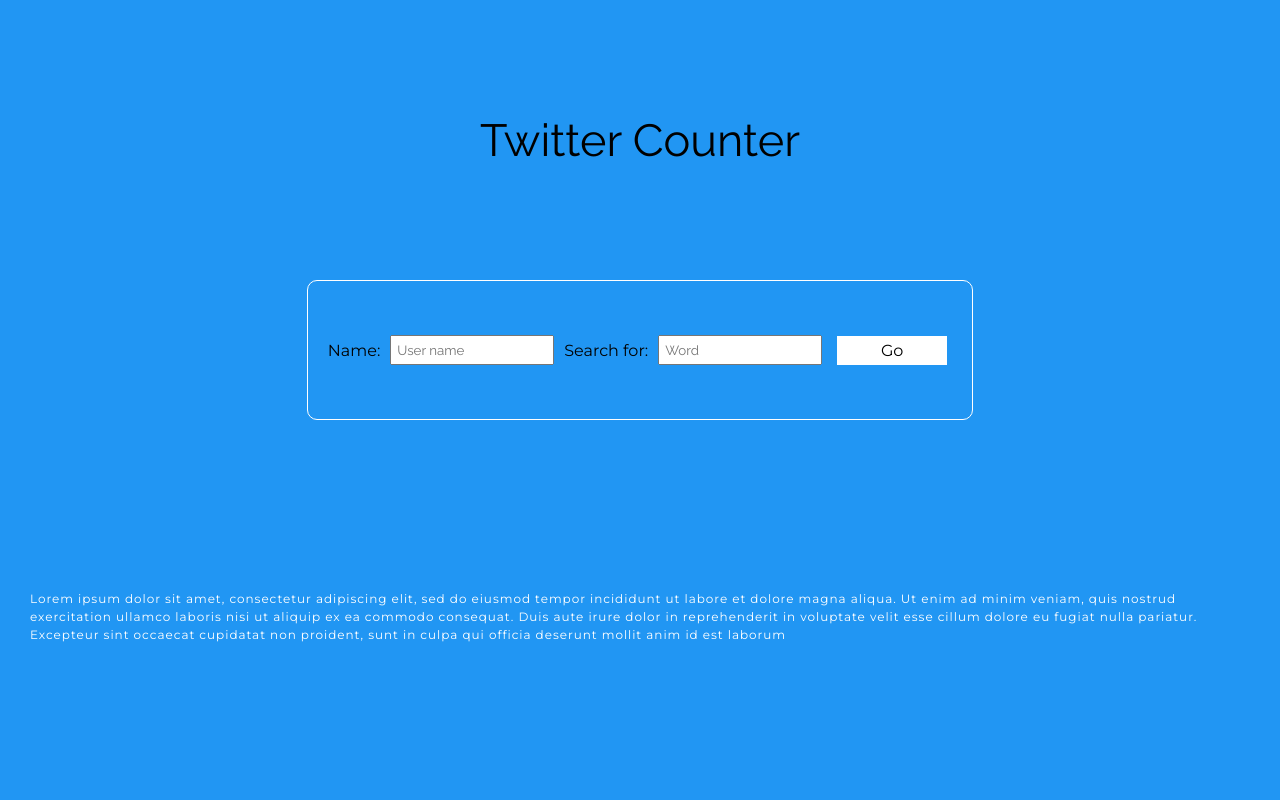
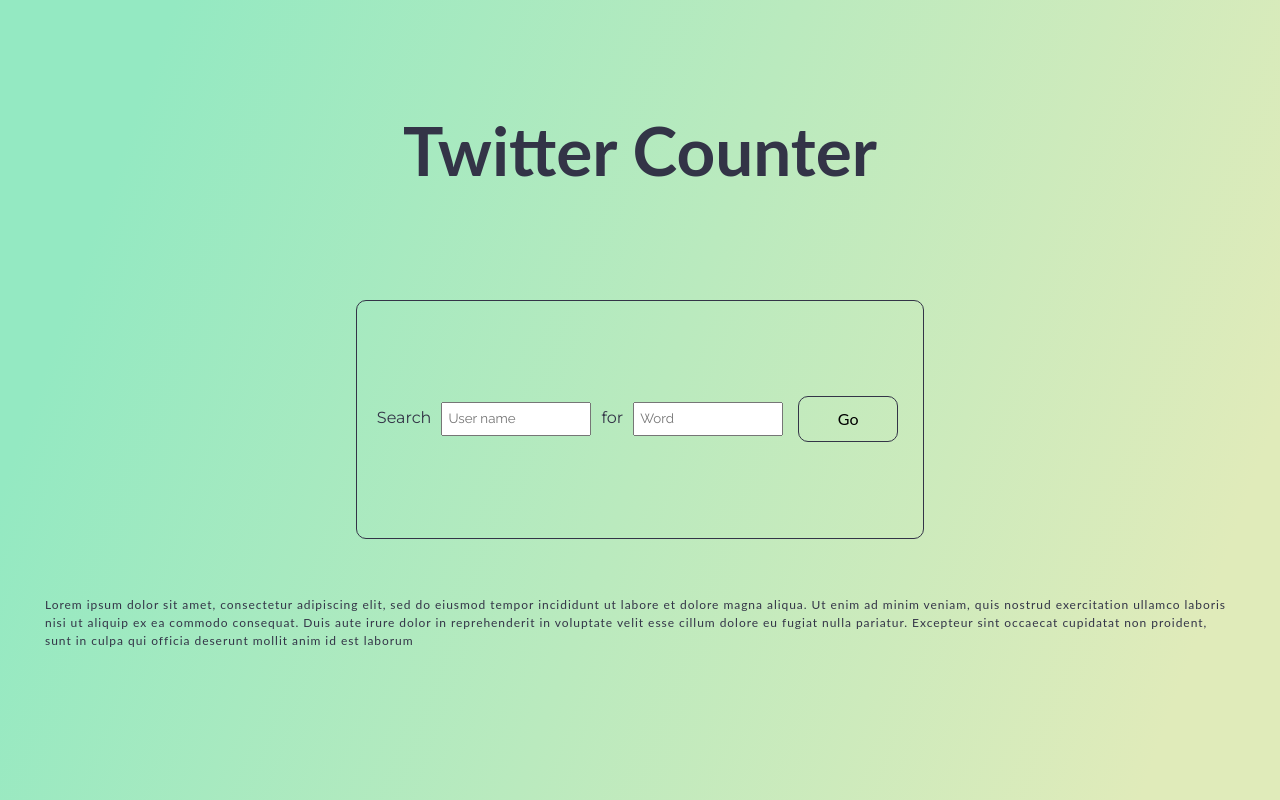
Before and after one commit to JacekDwojakPL/tweets, a Flask app: page / in a window 1280 px wide. Run offline with Flask 2, Linux system fonts and the light colour scheme.

Commit message:
CSS update

```diff
--- a/public/static/css/styles.css
+++ b/public/static/css/styles.css
@@ -1,11 +1,31 @@
 @import url("https://fonts.googleapis.com/css?family=Montserrat|Raleway");
+
+* {
+  font-family: "Lato", Helvetica, sans-serif;
+  color: #333447;
+  line-height: 1.5;
+  box-sizing: border-box;
+}
 
 html,
 body,
 #app,
 .application {
   height: 100%;
+  width: 100%;
   margin: 0;
+  padding: 0;
+  left: 0;
+  top: 0;
+  font-size: 100%;
+}
+
+body {
+  background-image: linear-gradient(
+    109.6deg,
+    rgba(148, 233, 194, 1) 11.2%,
+    rgba(224, 235, 186, 1) 91.1%
+  );
 }
 
 input[type="text"] {
@@ -13,6 +33,13 @@ input[type="text"] {
   margin: 5px;
   font-family: "Raleway", sans-serif;
   width: 150px;
+}
+
+.landing {
+  display: grid;
+  grid-template-rows: 35% 35% 30%;
+  height: 100%;
+  padding: 15px;
 }
 
 .landing-div {
@@ -26,6 +53,7 @@ input[type="text"] {
   display: flex;
   justify-content: center;
   align-items: center;
+  text-align: center;
   font-family: "Raleway", sans-serif;
   font-size: 45px;
 }
@@ -42,19 +70,19 @@ input[type="text"] {
 
 .search-div {
   display: grid;
-  grid-template-rows: 50% 50%;
   justify-content: center;
+  grid-template-rows: 100%;
+  padding: 15px;
 }
 
 .search-box {
-  display: flex;
-  justify-content: center;
+  display: grid;
   align-items: center;
   border-style: solid;
-  border-color: white;
   border-width: 1px;
   border-radius: 10px;
   padding: 15px;
+  grid-auto-flow: column;
 }
 
 .search-box span {
@@ -65,7 +93,10 @@ input[type="text"] {
 .search-send {
   width: 100px;
   margin: 10px;
-  background-color: white;
+  padding: 10px;
+  border-style: solid;
+  border-width: 1px;
+  border-radius: 10px;
   text-align: center;
   cursor: pointer;
 }
@@ -90,6 +121,23 @@ input[type="text"] {
 
 .suggestions-div {
   position: relative;
-  top: -30%;
-  left: 7%;
+  top: -20%;
 }
+
+.container {
+  display: grid;
+  grid-template-columns: repeat(12, 1fr);
+  grid-template-rows: 50px 350px 50px;
+}
+
+@media (max-width: 768px) {
+  .search-box {
+    grid-auto-flow: row;
+    justify-items: end;
+  }
+
+  .search-send {
+    position: relative;
+    left: -20%;
+  }
+}
--- a/public/templates/index.html
+++ b/public/templates/index.html
@@ -1,6 +1,7 @@
 <!DOCTYPE html>
 <html>
   <head>
+    <meta name="viewport" content="width=device-width, initial-scale=1.0" />
     <title>Twitter Counter</title>
     <link rel="stylesheet" href="{{ url_for('static', filename='css/styles.css')}}" />
   </head>
--- a/src/js/Suggestions.jsx
+++ b/src/js/Suggestions.jsx
@@ -8,8 +8,6 @@ const Wrapper = styled.div`
   border-style: solid;
   border-color: black;
   border-radius: 2px;
-  width: 250px;
-  height: 30px;
   padding: 10px;
   margin: 1px;
   cursor: pointer;
```
Also changed, not shown: src/js/Landing.jsx (+13 -9 lines), src/js/Search.jsx (+8 -4 lines), public/static/js/bundle.js.
